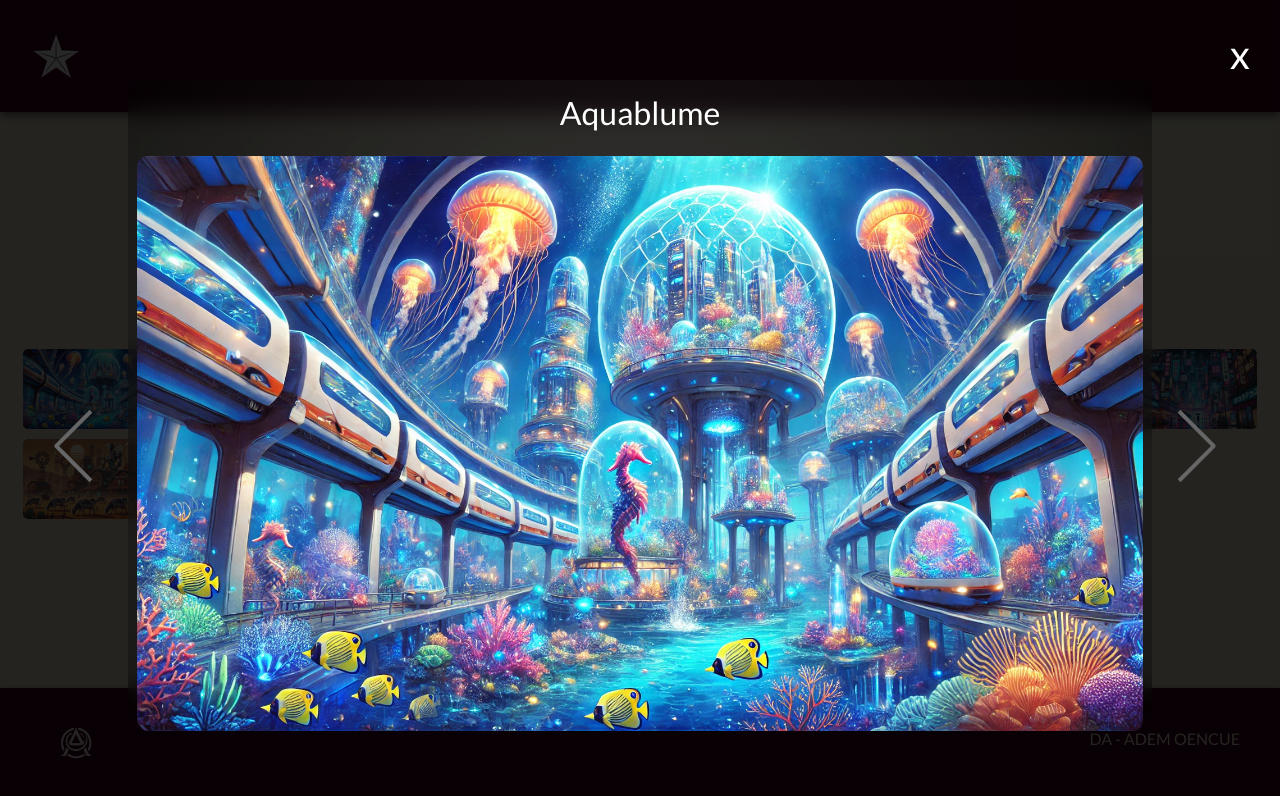
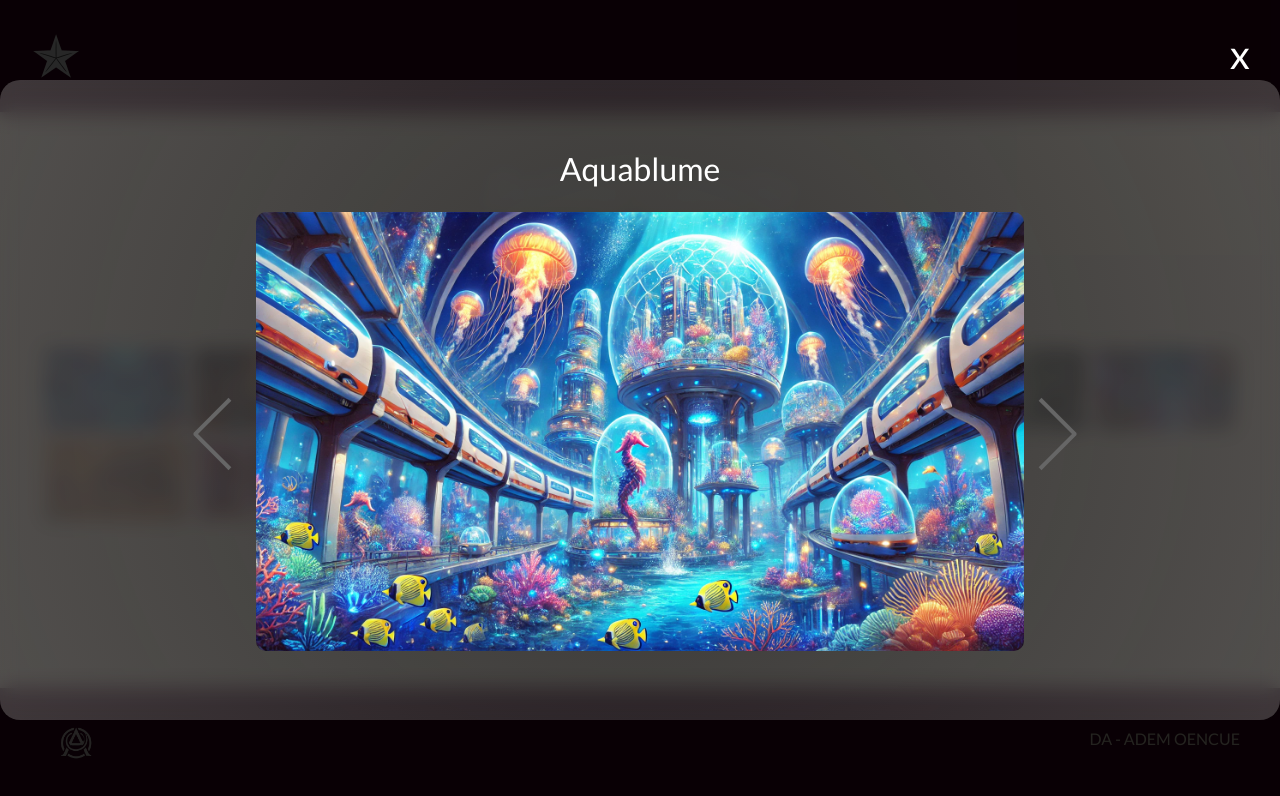
Before and after one commit to adminhype/Fotogram, a plain HTML site: page index.html in a window 1280 px wide. Both pictures are taken after a click on the picture 93 px from the left and 389 px from the top of the page. Drawn offline with Linux system fonts and the light colour scheme.

Commit message:
save content before adding new js code

```diff
--- a/style.css
+++ b/style.css
@@ -21,7 +21,6 @@ header {
 }
 header img {
     height: 64px;
-    width: auto;
     cursor: pointer;
 }
 @media (max-width: 375px) {
@@ -72,7 +71,7 @@ main {
     #imgArea {
         display: grid;
         grid-template-columns: repeat(auto-fit, minmax(140px, auto));
-        justify-items: center;
+        justify-content: center;
         gap: 10px;
         padding: 20px;
 
@@ -132,25 +131,41 @@ footer {
     height: 100dvh;
     background-color: rgba(0, 0, 0, 0.849);
 }
+
 .lightBoxBackground {
     position: absolute;
-    width: 80%;
-    height: 80%;
+    width: 100vw;
+    height: 80vh;
     background: radial-gradient(
         circle,
         rgba(255, 255, 255, 0.1),
-        rgba(0, 0, 0, 0.3)
+        rgba(187, 181, 181, 0.3)
     );
     border-radius: 20px;
     backdrop-filter: blur(10px);
     cursor: pointer;
 }
+@media (max-width: 350px) {
+    .lightBoxBackground {
+        height: 100vh;
+    }
+}
 
 #imgNames {
-    padding: 24px;
+    padding: 0 12px 24px 12px;
     font-size: 32px;
+    transition: transform 0.3s ease;
+}
+#imgNames:hover {
+    color: #3a001e;
+    transform: rotate(-1deg);
 }
 
+@media (max-width: 375px) {
+    #imgNames {
+        font-size: 18px;
+    }
+}
 #lightBoxContent {
     display: flex;
     align-items: center;
@@ -158,8 +173,8 @@ footer {
     gap: 20px;
 }
 #lightboxImg {
-    height: 575px;
-    width: auto;
+    max-width: 60vw;
+    max-height: 60vh;
     border-radius: 10px;
 }
 #closeBtn {
@@ -177,13 +192,13 @@ footer {
     display: none;
 }
 
-/* https://freefrontend.com/css-arrows/ ???*/
+/* https://freefrontend.com/css-arrows/*/
 .navBtn {
     background: none;
     border: none;
     padding: 0;
     position: relative;
-    width: 60px;
+    width: 20px;
     height: 60px;
     cursor: pointer;
 
@@ -196,6 +211,13 @@ footer {
         transform: translateX(-50%) translateY(-50%);
         transition: transform 0.1s;
         width: 50px;
+    }
+
+    @media (max-width: 375px) {
+        .navBtn .arrow {
+            width: 20px;
+            height: 20px;
+        }
     }
 
     .arrow-top,
```
